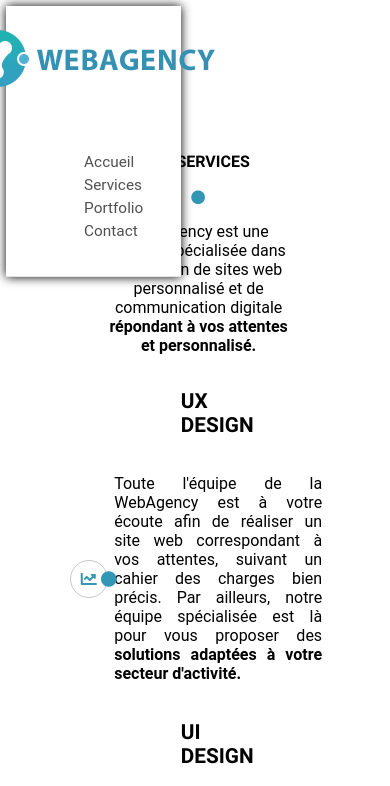
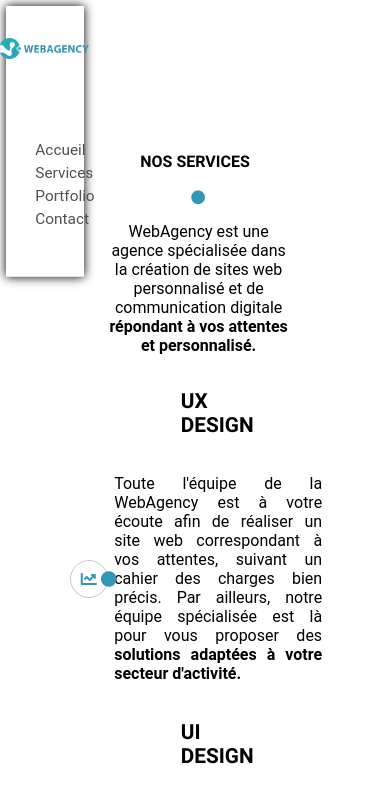
Before and after one commit to Shibito-Seis/webagency, a plain HTML site: page index.html in a window 390 px wide. Shown: the top 786 px of the page. Drawn offline with Linux system fonts and the light colour scheme.

Commit message:
Update stylewebagency.css

```diff
--- a/stylewebagency.css
+++ b/stylewebagency.css
@@ -541,10 +541,11 @@ footer p{
 @media screen and (max-width: 500px){
 
 
-	#logo{
+	#logo img{
 		padding-top: 5%;
 		position: relative;
-		height: 25%;
+		width: auto;
+		max-width: 95px;
 	}
 
 	h1{
@@ -565,7 +566,7 @@ footer p{
 
 	header{
 		flex-direction: column;
-		width: 45%;
+		width: 20%;
 		height: 32%;
 	}
 
@@ -640,7 +641,7 @@ figure:hover .masque{
 	#carte{
 	position: absolute;
 	width: 80%;
-	height: 85%;
+	height: 61.3%;
 	border: 0;
 	}
 
```
